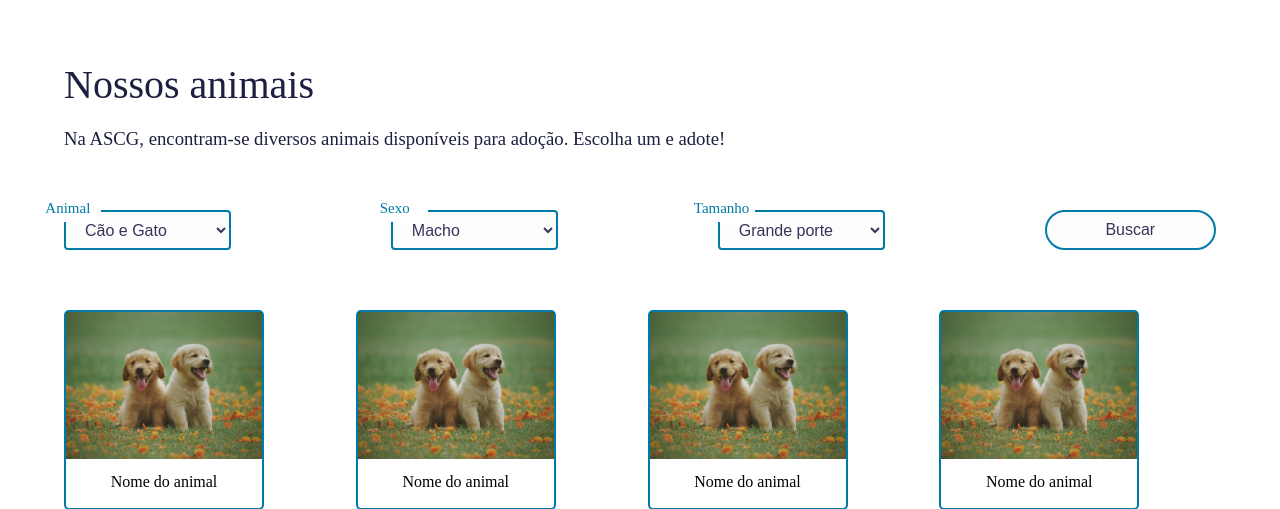
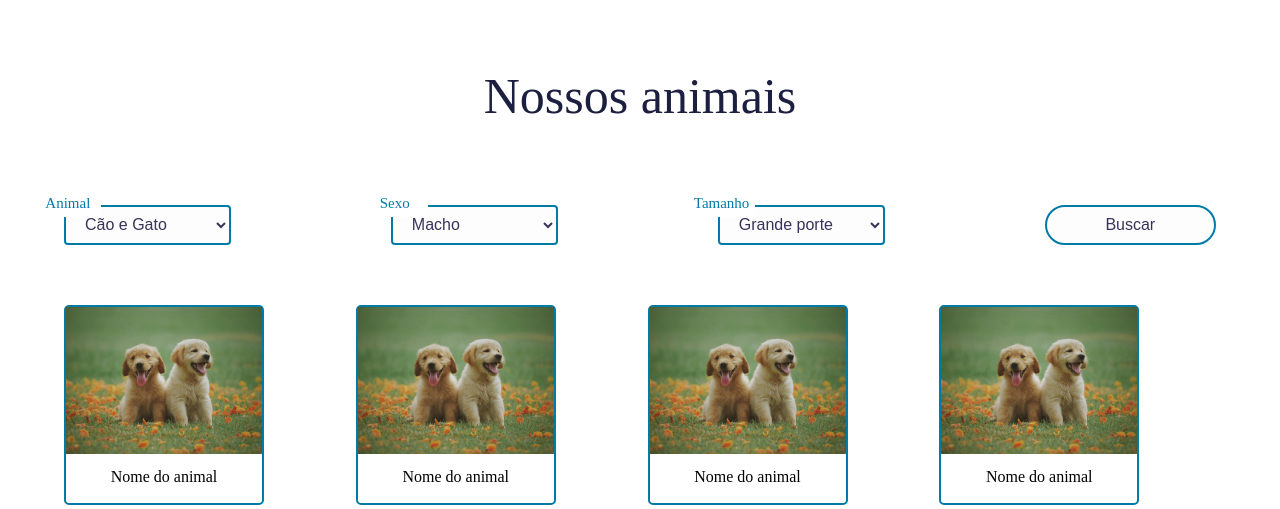
Before and after one commit to VitorDiniz1/projeto_accg, a Django app: page /filtro/ in a window 1280 px wide. Shown: the part 107-616 px from the top of the page. Run offline with Django 4.2, Linux system fonts and the light colour scheme; parts of the project's set-up code (start-up, migrations or seed data) failed here and were passed over.

Commit message:
mudando o titulo das paginas

```diff
--- a/app/static/css/contato.css
+++ b/app/static/css/contato.css
@@ -35,11 +35,13 @@ header{
     margin-top: 70px;
 }
 
-h1{
-    font-size: 40px;
+.container h1{
+    font-size: 50px;
     color: #1C1F3F;
     font-weight: 500;
     text-align: center;
+    margin-top: 100px;
+    margin-bottom: 20px;
 }
 
 a{
--- a/app/static/css/filtro.css
+++ b/app/static/css/filtro.css
@@ -35,17 +35,14 @@ header{
 }
 
 .container h1{
-    font-size: 40px;
+    font-size: 50px;
     color: #1C1F3F;
     font-weight: 500;
     margin-bottom: 20px;
     margin-top: 150px;
+    text-align: center;
 }
 
-.container h3{
-    color: #1C1F3F;
-    font-weight: 500;
-}
 
 
 
--- a/app/templates/contato.html
+++ b/app/templates/contato.html
@@ -5,7 +5,7 @@
 <head>
     <meta charset="UTF-8">
     <meta name="viewport" content="width=device-width, initial-scale=1.0">
-    <title>Document</title>
+    <title>Contato</title>
     <link rel="stylesheet" href="{% static '/css/contato.css' %}">
     <link rel="stylesheet" href="https://cdnjs.cloudflare.com/ajax/libs/font-awesome/6.0.0-beta3/css/all.min.css">
 </head>
--- a/app/templates/filtro.html
+++ b/app/templates/filtro.html
@@ -5,7 +5,7 @@
 <head>
     <meta charset="UTF-8">
     <meta name="viewport" content="width=device-width, initial-scale=1.0">
-    <title>Document</title>
+    <title>Filtro animais</title>
     <link rel="stylesheet" href="{% static '/css/filtro.css' %}">
     <link rel="stylesheet" href="https://cdnjs.cloudflare.com/ajax/libs/font-awesome/6.0.0-beta3/css/all.min.css">
 </head>
@@ -19,7 +19,6 @@
     <section class="container">
 
         <h1>Nossos animais</h1>
-            <h3>Na ASCG, encontram-se diversos animais disponíveis para adoção. Escolha um e adote!</h3>
             <div class="select-row">
                 <select name="" id="">
                     <option value="Cão e Gato">Cão e Gato</option>
--- a/app/templates/help.html
+++ b/app/templates/help.html
@@ -5,7 +5,7 @@
 <head>
     <meta charset="UTF-8">
     <meta name="viewport" content="width=device-width, initial-scale=1.0">
-    <title>Document</title>
+    <title>Como ajudar</title>
     <link rel="stylesheet" href="{% static '/css/help.css' %}">
     <link rel="stylesheet" href="https://cdnjs.cloudflare.com/ajax/libs/font-awesome/6.0.0-beta3/css/all.min.css">
     <script src="https://unpkg.com/scrollreveal"></script>
```
